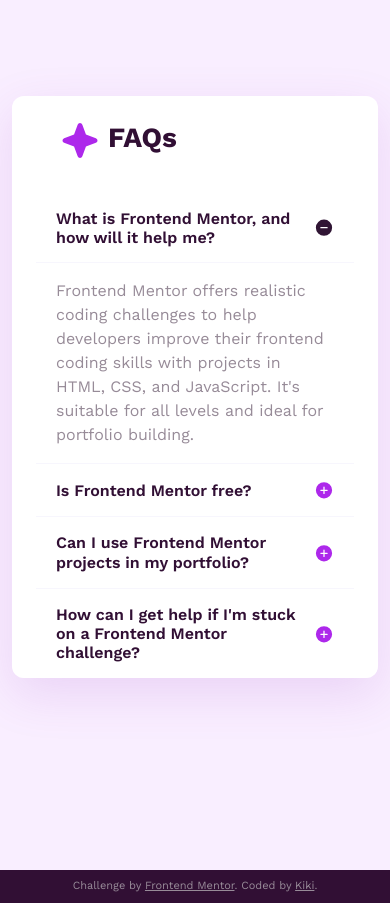
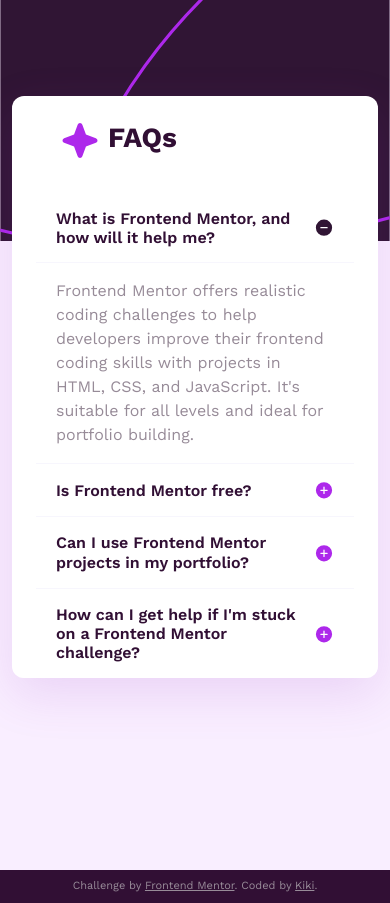
Before and after one commit to kkmintaddict/accordion-frontendmentor, a website: page index.html in a window 390 px wide. Drawn offline with nearby package versions, Linux system fonts and the light colour scheme; the site is published under a folder, as on GitHub Pages, so addresses that start at the root find nothing.

Commit message:
Add files via upload

```diff
--- a/index.html
+++ b/index.html
@@ -23,11 +23,11 @@
     <!-- Feel free to remove these styles or customise in your own stylesheet 👍 -->
     <style>
       .theme-bg {
-        background: url(/assets/images/background-pattern-desktop.svg) no-repeat
-          center top/contain;
+        background: url(./assets/images/background-pattern-desktop.svg)
+          no-repeat center top/contain;
         background-color: #f9eeff;
         @media (max-width: 560px) {
-          background: url(/assets/images/background-pattern-mobile.svg)
+          background: url(./assets/images/background-pattern-mobile.svg)
             no-repeat center top/contain;
           background-color: #f9eeff;
         }
```
